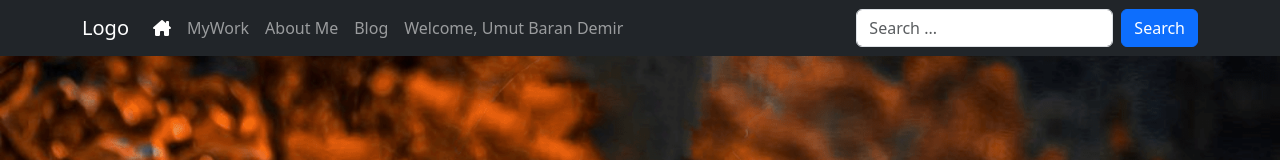
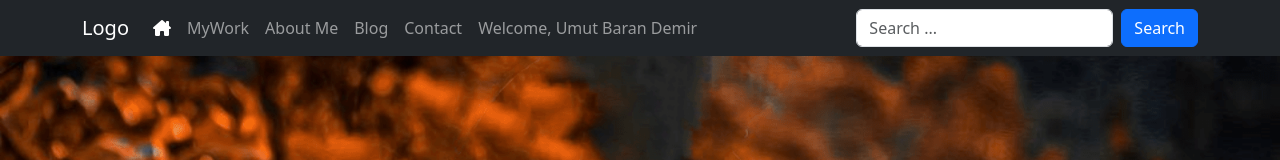
Before and after one commit to umutbarandemir/angular-onepage, an Angular app: page / in a window 1280 px wide. Shown: the top 160 px of the page. Built offline with nearby package versions, Linux system fonts and the light colour scheme.

Commit message:
contact me added to the navbar

```diff
--- a/src/app/navbar/navbar.component.html
+++ b/src/app/navbar/navbar.component.html
@@ -66,6 +66,11 @@
               {{ navBar.navbar[3].name }}
             </a>
           </li>
+          <li class="nav-item">
+            <a class="nav-link" href="{{ navBar.navbar[4].link }}">
+              {{ navBar.navbar[4].name }}
+            </a>
+          </li>
 
         <!-- Eğer kullanıcı sisteme giriş yapmışsa Login/Register Görünmesin -->
         <ng-container *ngIf="navBar.isLogin; then loggedInd; else loggedOut">
```
